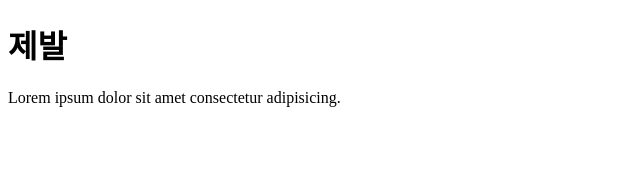
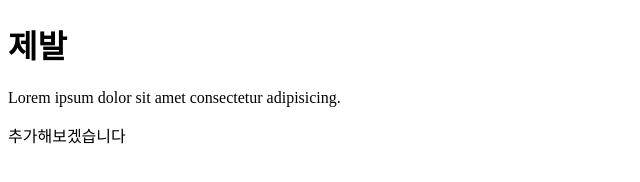
Before and after one commit to uwoooj/nununa, a plain HTML site: page index.html in a window 1280 px wide. Shown: the whole page, without its empty margins (0-640 px from the left). Drawn offline with Linux system fonts and the light colour scheme.

Commit message:
two commit

```diff
--- a/index.html
+++ b/index.html
@@ -10,5 +10,6 @@
     <h1>제발</h1>
         <p>Lorem ipsum dolor sit amet consectetur adipisicing.</p>
 
+        <span>추가해보겠습니다</span>
 </body>
 </html>
```
